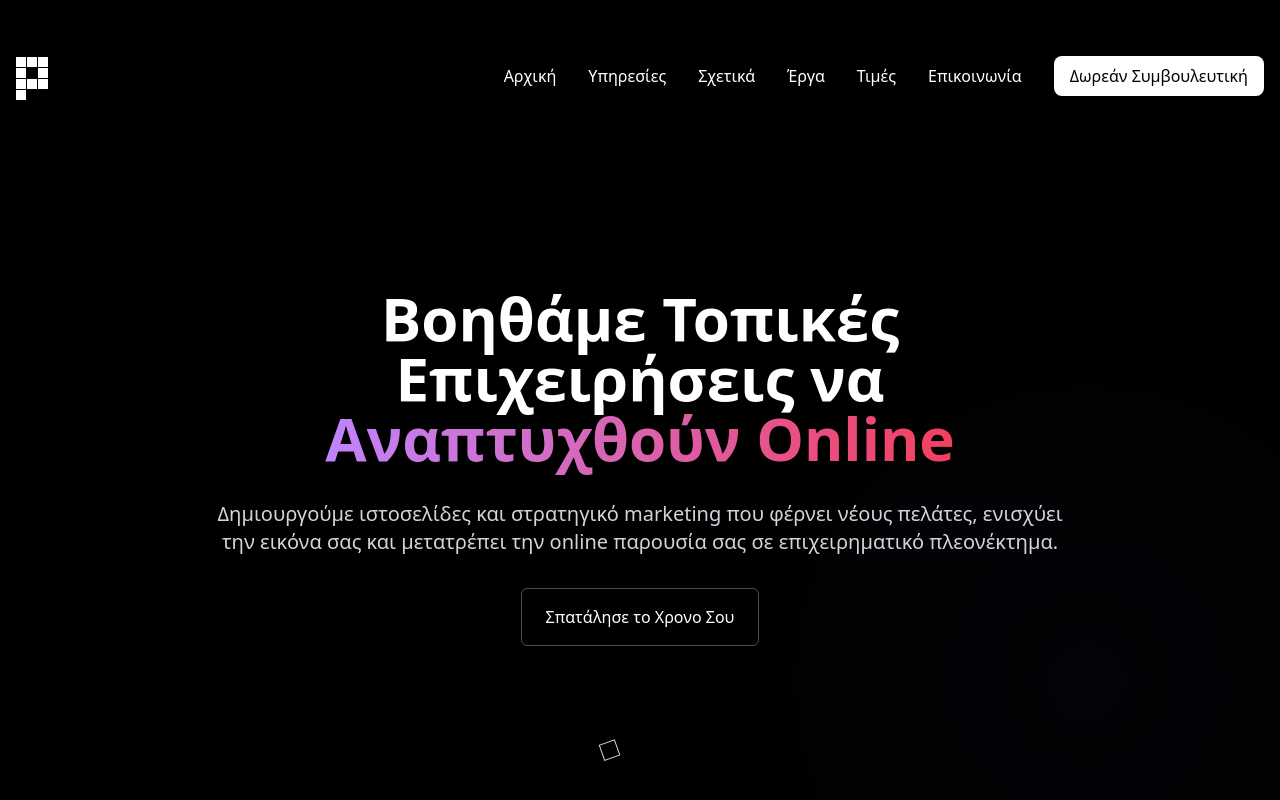
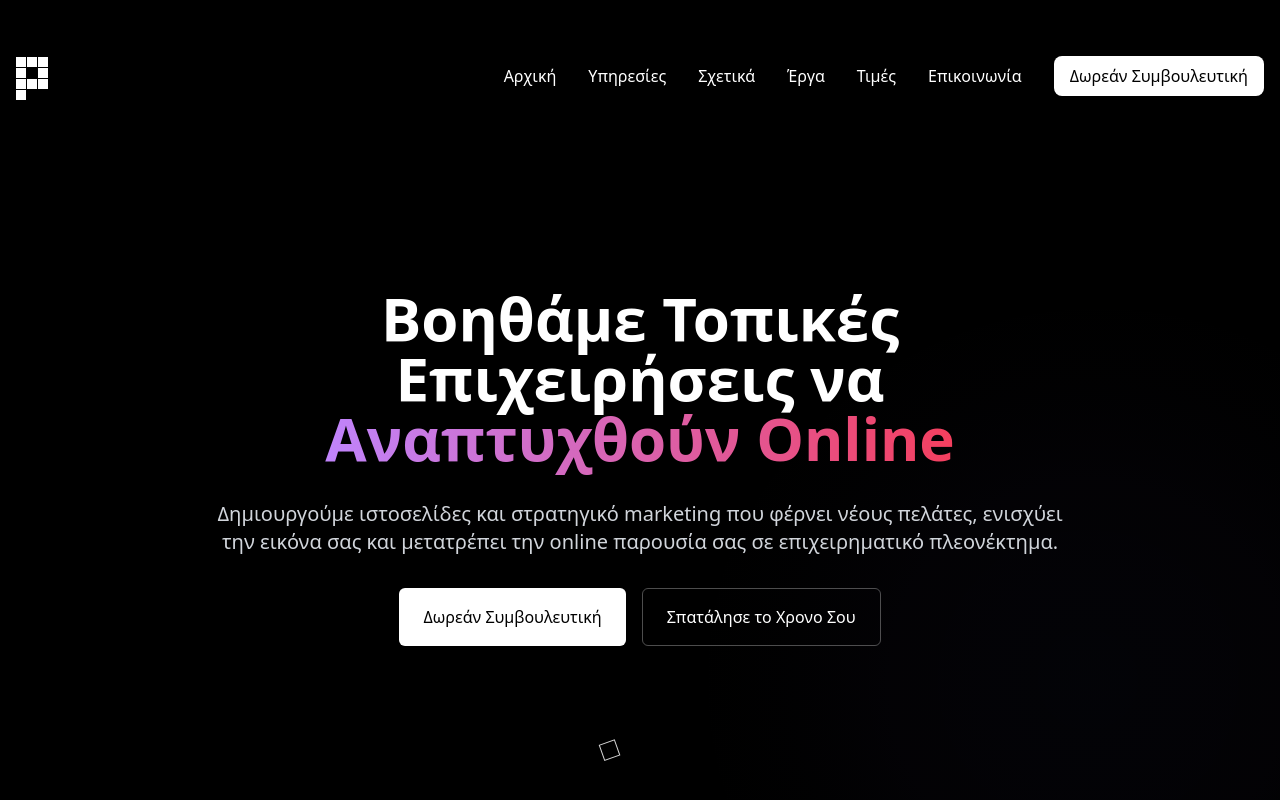
Before and after one commit to Pixelprosolutions/pprogr, a React (Vite) app: page / in a window 1280 px wide. Shown: the top 800 px of the page. Built offline with nearby package versions, Linux system fonts and the light colour scheme; no server answers.

Commit message:
Restore consultation button in hero section

```diff
--- a/src/components/Hero.tsx
+++ b/src/components/Hero.tsx
@@ -18,6 +18,12 @@ const Hero: React.FC = () => {
 
             <div className="flex flex-col sm:flex-row justify-center gap-4 px-4">
               <button
+                onClick={() => (window as any).navigateToConsultation?.()}
+                className="px-6 py-4 bg-white text-black font-medium rounded-md hover:bg-gray-200 transition-colors glow-on-hover interactive text-sm sm:text-base"
+              >
+                Δωρεάν Συμβουλευτική
+              </button>
+              <button
                 className="px-6 py-4 bg-transparent border border-white/30 text-white font-medium rounded-md hover:bg-white/10 transition-colors glow-on-hover interactive text-sm sm:text-base"
                 onClick={() => (window as any).navigateToTetris?.()}
               >
```
